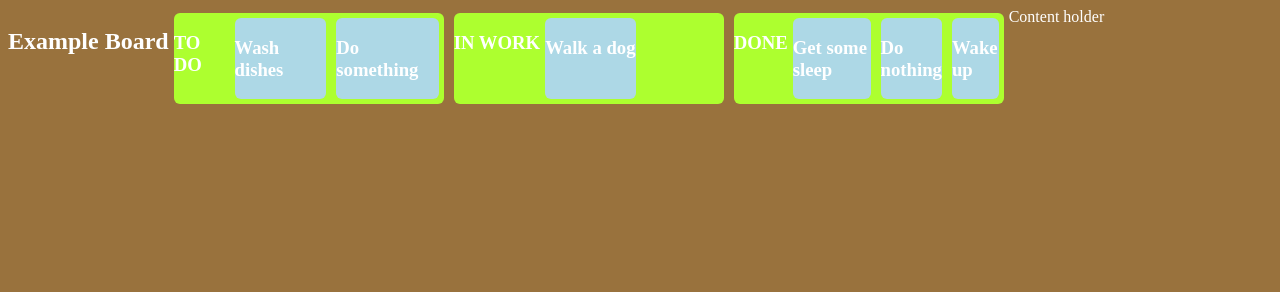
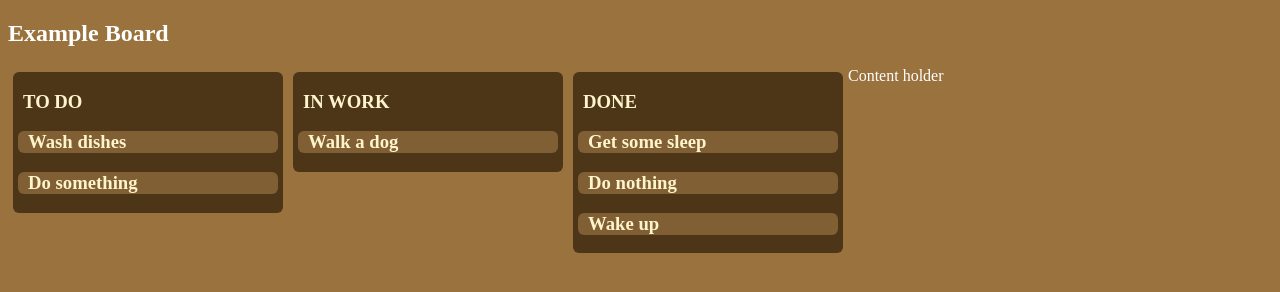
Before and after one commit to Devanist/paw-trello-alike, a React app: page / in a window 1280 px wide. Built offline with nearby package versions, Linux system fonts and the light colour scheme.

Commit message:
some style polishing

```diff
--- a/Styles/Layout.scss
+++ b/Styles/Layout.scss
@@ -5,25 +5,3 @@ body {
     background-color: $background-color;
     color: $main-font-color;
 }
-
-section {
-    border-spacing: 10px;
-    display: flex;
-    position: relative;
-
-}
-
-section.list {
-    flex: 1;
-    overflow: hidden;
-    width: 270px;
-    margin: 5px 5px 5px 5px;
-    border-radius: 6px;
-    background-color: greenyellow;
-}
-
-section.listItem {
-    margin: 5px 5px 5px 5px;
-    border-radius: 6px;
-    background-color: lightblue;
-}
--- /dev/null
+++ b/Styles/List.scss
@@ -0,0 +1,14 @@
+section.list {
+    float:left;
+    overflow: hidden;
+    width: 270px;
+    margin: 5px 5px 5px 5px;
+    border-radius: 6px;
+    background-color: #4C3617;
+    color: #FFF4CC;
+
+    h3{
+        display: block;
+        margin-left: 10px;
+    }
+}
--- /dev/null
+++ b/Styles/ListItem.scss
@@ -0,0 +1,5 @@
+section.listItem {
+    margin: 5px 5px 5px 5px;
+    border-radius: 6px;
+    background-color: #7F5F33;
+}
--- a/main.js
+++ b/main.js
@@ -6,6 +6,8 @@ import App from './Components/App';
 import Reducer from './Reducer';
 
 import style from './Styles/Layout.scss';
+import liststyle from './Styles/List.scss';
+import listitemstyle from './Styles/ListItem.scss';
 
 var store = createStore(Reducer);
 
```
